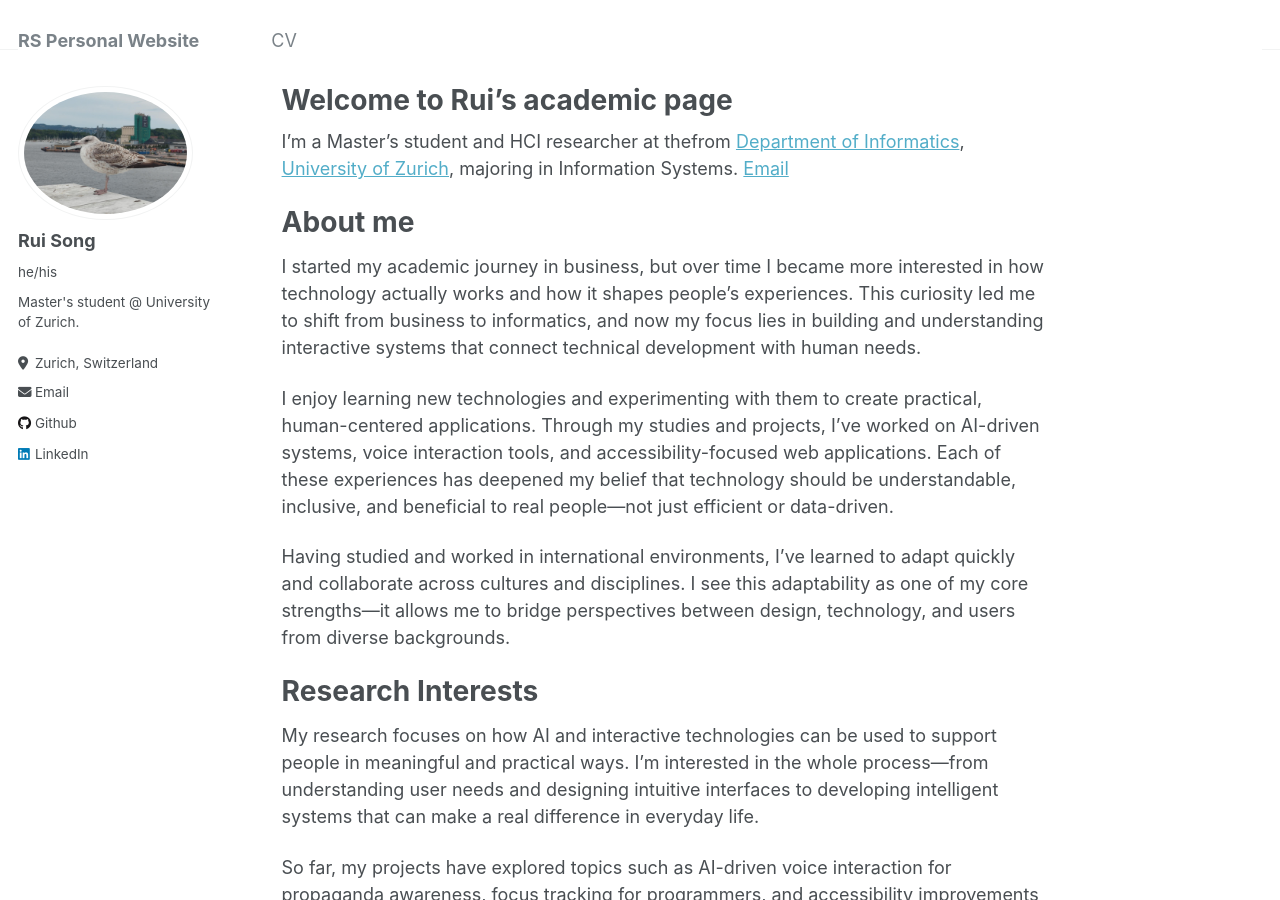
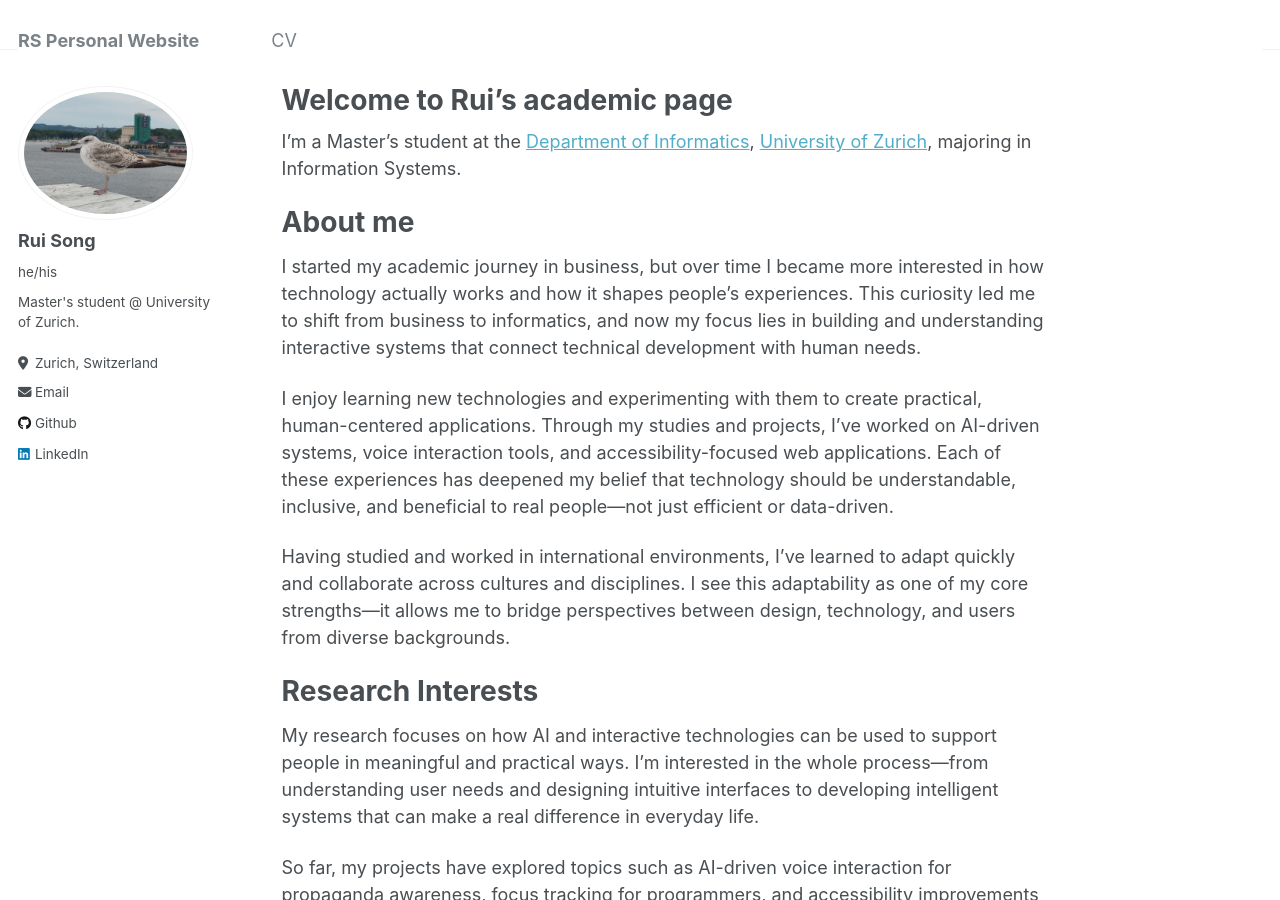
Before and after one commit to ruis0ng/ruis0ng.github.io, a Jekyll site: the page built from _pages/about.md, in a window 1280 px wide and 900 px high. Built offline with Jekyll 4.4.1, drawn with Linux system fonts in a browser that asks for light colours.

Commit message:
fix typo

```diff
--- a/_pages/about.md
+++ b/_pages/about.md
@@ -6,8 +6,8 @@ redirect_from:
   - /about/
   - /about.html
 ---
-I’m a Master’s student and HCI researcher at thefrom [Department of Informatics](https://www.ifi.uzh.ch/en.html), [University of Zurich](https://www.uzh.ch/cmsssl/en.html/), majoring in Information Systems.
-[Email](mailto:rui.song@uzh.ch)
+I’m a Master’s student at the [Department of Informatics](https://www.ifi.uzh.ch/en.html), [University of Zurich](https://www.uzh.ch/cmsssl/en.html/), majoring in Information Systems.
+<!-- [Email](mailto:rui.song@uzh.ch)                       -->
 
 
 About me
```
Also changed, not shown: _pages/cv.md (+2 -0 lines).
